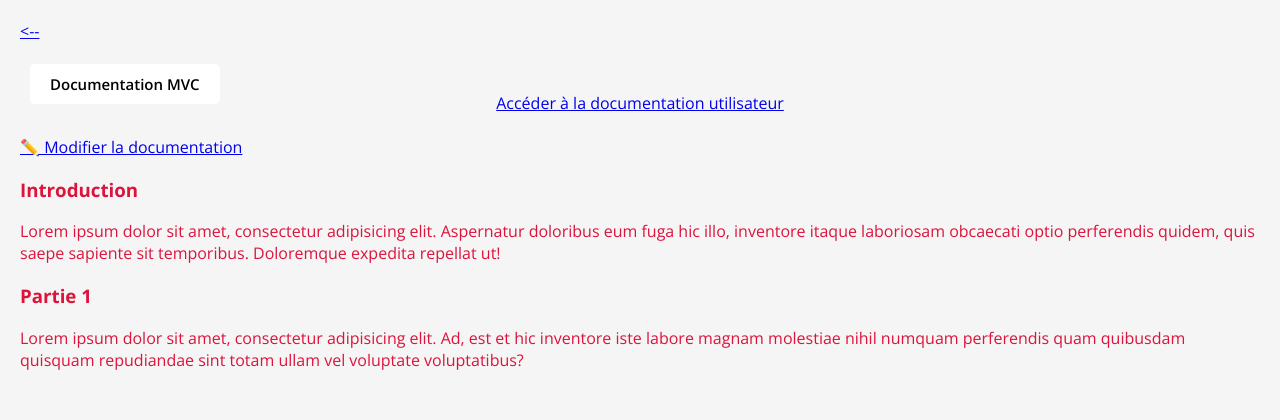
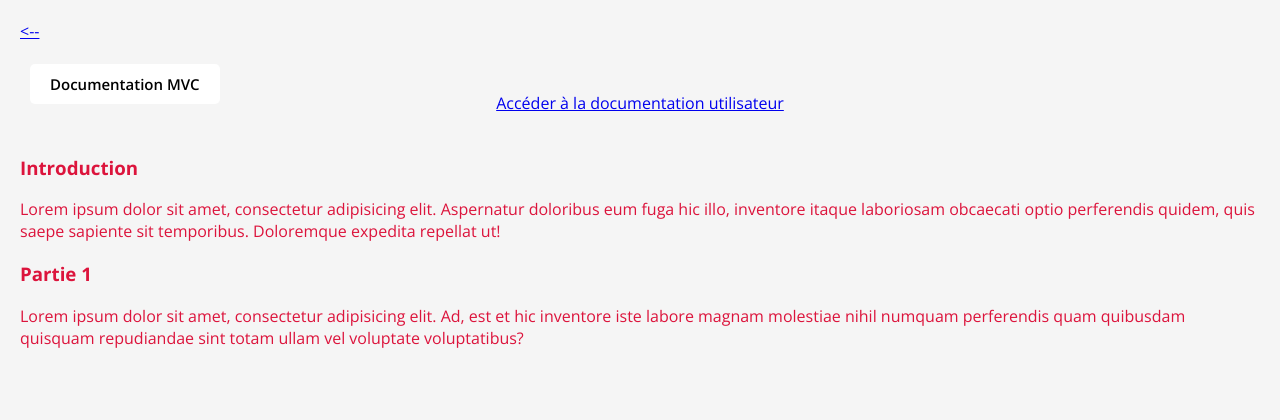
Before and after one commit to jsaiap/HotHotHotV2, a PHP site: page /documentation in a window 1280 px wide. Shown: the part 92-512 px from the top of the page. Run offline with PHP 8.4, Linux system fonts and the light colour scheme.

Commit message:
wisiwig pas obligatoire

```diff
--- a/app/Views/panel/page/documentation.php
+++ b/app/Views/panel/page/documentation.php
@@ -33,8 +33,7 @@
     </section>
     <!-- // TO DO Modifier la documentation icône en haut à droite -->
     <br>
-    <a href="#"> ✏️ Modifier la documentation</a>
-    <article>
+    <!-- <a href="#"> ✏️ Modifier la documentation</a> -->    <article>
         <h2>Documentation du MVC HotHotHot</h2>
         <h3>Introduction</h3>
         <p>Lorem ipsum dolor sit amet, consectetur adipisicing elit. Aspernatur doloribus eum fuga hic illo, inventore itaque laboriosam obcaecati optio perferendis quidem, quis saepe sapiente sit temporibus. Doloremque expedita repellat ut!</p>
--- a/app/Views/panel/page/user-documentation.php
+++ b/app/Views/panel/page/user-documentation.php
@@ -32,7 +32,7 @@
 	</section>
 	<!-- // TO DO Modifier la documentation icône en haut à droite -->
     <br>
-	<a href="#"> ✏️ Modifier la documentation</a>
+	<!-- <a href="#"> ✏️ Modifier la documentation</a> -->
 	<article>
 		<h2>Documentation de l'utilisation de l'application HotHotHot</h2>
 		<h3>Introduction</h3>
```
